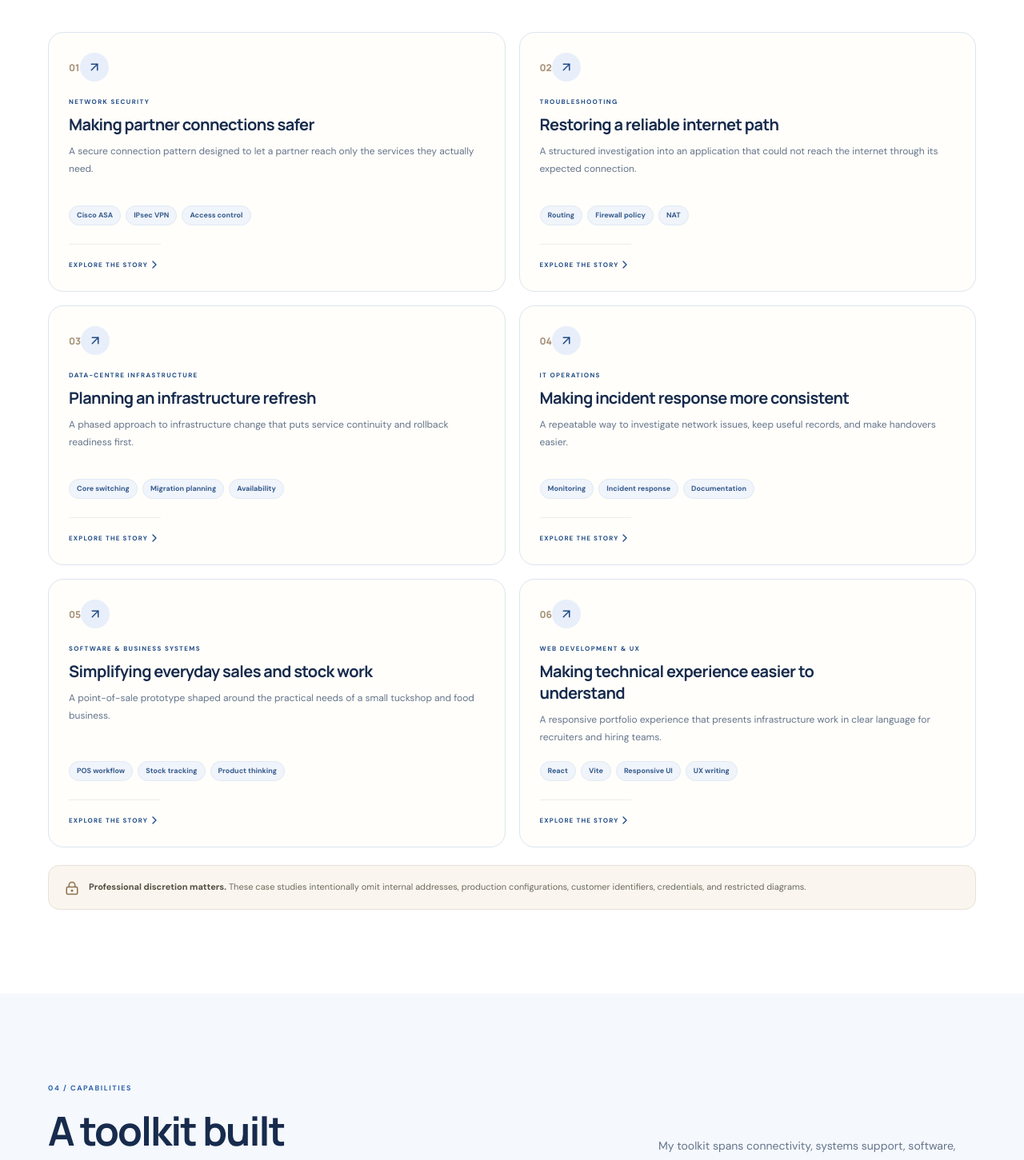
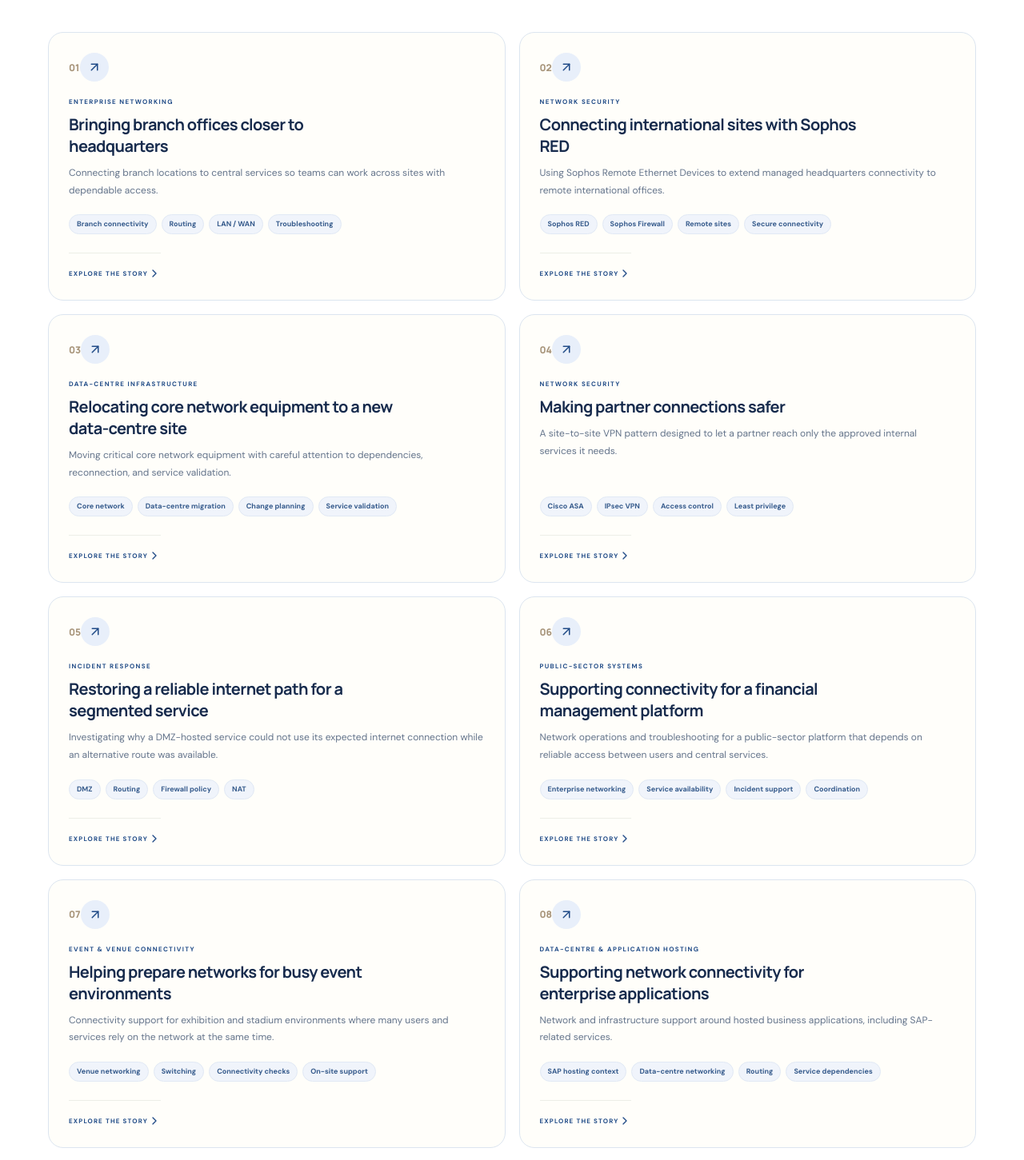
Before and after one commit to Tavadaish/ronald-soka-portfolio, a React (Vite) app: page / in a window 1280 px wide. Shown: the part 2636-4087 px from the top of the page at 80% size. Built offline with nearby package versions, Linux system fonts and the light colour scheme.

Commit message:
Update main.jsx

```diff
--- a/src/main.jsx
+++ b/src/main.jsx
@@ -10,47 +10,87 @@ import './styles.css'
 
 const projects = [
   {
-    number: '01', category: 'NETWORK SECURITY', title: 'Making partner connections safer',
-    summary: 'A secure connection pattern designed to let a partner reach only the services they actually need.',
-    tags: ['Cisco ASA', 'IPsec VPN', 'Access control'],
-    challenge: 'A partner needed to exchange files with selected internal services without receiving broad access to the wider network.',
-    approach: 'Defined the smallest required traffic scope, reviewed the VPN security parameters, and mapped out a validation plan for both access and connectivity.',
-    outcome: 'A reusable design approach centred on least privilege, clear access rules, and testing that confirms what is allowed—and what is not.',
-    takeaway: 'Security should enable the right work while keeping unrelated systems out of reach.',
-    note: 'Sanitised case study. Network addresses, peer details, credentials, and production configurations are intentionally omitted.'
+    number: '01', category: 'ENTERPRISE NETWORKING', title: 'Bringing branch offices closer to headquarters',
+    summary: 'Connecting branch locations to central services so teams can work across sites with dependable access.',
+    tags: ['Branch connectivity', 'Routing', 'LAN / WAN', 'Troubleshooting'],
+    challenge: 'Teams in branch locations need secure, reliable access to services and resources hosted at headquarters, even when sites have different local conditions.',
+    approach: 'Support the end-to-end site connectivity path: understand the required services, check routing and reachability, confirm the relevant access controls, and validate connectivity from the branch to the central destination.',
+    outcome: 'A more consistent approach to extending enterprise connectivity beyond the main office, with attention to service reachability and the boundaries between sites.',
+    takeaway: 'A site link is only useful when the people and applications that depend on it can reliably reach what they need.',
+    note: 'Sanitised case study. Branch names, addressing, network diagrams, service identifiers, and production configurations are omitted.'
   },
   {
-    number: '02', category: 'TROUBLESHOOTING', title: 'Restoring a reliable internet path',
-    summary: 'A structured investigation into an application that could not reach the internet through its expected connection.',
-    tags: ['Routing', 'Firewall policy', 'NAT'],
-    challenge: 'A service in a segmented network was unable to reach an external destination through its expected upstream path, although an alternate path was available.',
-    approach: 'Separated the problem into link health, route selection, address translation, firewall policy, and return-path checks before identifying a narrowly scoped change.',
-    outcome: 'A controlled troubleshooting method designed to restore the required access while limiting the risk of disrupting other services.',
-    takeaway: 'Good incident response is deliberate: isolate the cause, change only what is necessary, then verify the result.',
-    note: 'Generalised from operational troubleshooting. No live topology, service names, or sensitive network identifiers are included.'
+    number: '02', category: 'NETWORK SECURITY', title: 'Connecting international sites with Sophos RED',
+    summary: 'Using Sophos Remote Ethernet Devices to extend managed headquarters connectivity to remote international offices.',
+    tags: ['Sophos RED', 'Sophos Firewall', 'Remote sites', 'Secure connectivity'],
+    challenge: 'International offices need a dependable path to approved central services without losing visibility and control over how remote sites connect.',
+    approach: 'Work through remote-device provisioning, central firewall integration, routing, access policy, and end-to-end checks to confirm that required services are reachable and unrelated network access remains appropriately limited.',
+    outcome: 'A repeatable remote-site connectivity pattern built around central management, clear access boundaries, and validation from the remote location.',
+    takeaway: 'Remote connectivity works best when the user experience is simple and the security controls remain deliberate.',
+    note: 'Sanitised case study. Country names, site identities, public IPs, device serials, firewall rules, and tunnel details are intentionally excluded.'
   },
   {
-    number: '03', category: 'DATA-CENTRE INFRASTRUCTURE', title: 'Planning an infrastructure refresh',
-    summary: 'A phased approach to infrastructure change that puts service continuity and rollback readiness first.',
-    tags: ['Core switching', 'Migration planning', 'Availability'],
-    challenge: 'Physical infrastructure changes and modernisation can affect multiple dependent services if work is treated as one large cutover.',
-    approach: 'Organised the work around discovery, dependencies, change windows, migration waves, validation, rollback plans, and post-change monitoring.',
-    outcome: 'A staged delivery framework with clearer checkpoints, ownership, and recovery considerations for each phase.',
-    takeaway: 'The safest migration is one where teams understand dependencies and know how to recover before the change begins.',
-    note: 'Planning case study. Site diagrams, rack layouts, system names, and restricted infrastructure details are excluded.'
+    number: '03', category: 'DATA-CENTRE INFRASTRUCTURE', title: 'Relocating core network equipment to a new data-centre site',
+    summary: 'Moving critical core network equipment with careful attention to dependencies, reconnection, and service validation.',
+    tags: ['Core network', 'Data-centre migration', 'Change planning', 'Service validation'],
+    challenge: 'Relocating core equipment affects the connectivity paths that many downstream systems rely on, so the move needs coordinated sequencing and clear recovery options.',
+    approach: 'Treat the relocation as a controlled change: identify dependencies, coordinate disconnection and reconnection activities, verify physical and logical links, test core reachability and dependent services, and retain a clear escalation and rollback plan where applicable.',
+    outcome: 'A migration approach focused on restoring core connectivity methodically and checking dependent services instead of treating equipment relocation as a purely physical task.',
+    takeaway: 'A data-centre move is successful when the services behind the equipment are verified—not just when the hardware is in its new location.',
+    note: 'Sanitised case study. No site layout, rack elevation, hardware placement, management addresses, or detailed topology is published.'
   },
   {
-    number: '04', category: 'IT OPERATIONS', title: 'Making incident response more consistent',
-    summary: 'A repeatable way to investigate network issues, keep useful records, and make handovers easier.',
-    tags: ['Monitoring', 'Incident response', 'Documentation'],
-    challenge: 'When essential services depend on network connectivity, teams need to locate faults quickly and communicate findings clearly.',
-    approach: 'Use a layered checklist across device health, interfaces, routing, reachability, latency, security policies, and service-level checks—then document what changed and what was confirmed.',
-    outcome: 'A consistent approach to fault isolation, escalation, and handover that helps the next engineer pick up the story without starting from scratch.',
-    takeaway: 'Clear operational notes are part of the fix, not paperwork after the fix.',
-    note: 'Illustrative operational case study. Internal logs, customer details, and identifiable service information are not published.'
+    number: '04', category: 'NETWORK SECURITY', title: 'Making partner connections safer',
+    summary: 'A site-to-site VPN pattern designed to let a partner reach only the approved internal services it needs.',
+    tags: ['Cisco ASA', 'IPsec VPN', 'Access control', 'Least privilege'],
+    challenge: 'A partner needed to exchange files with selected internal services without receiving broad access to the wider data-centre network.',
+    approach: 'Define the narrowest required traffic scope, review VPN security parameters, align routing and firewall rules, and validate both permitted and prohibited access paths.',
+    outcome: 'A reusable implementation and validation approach centred on least privilege, explicit access rules, and evidence that the approved service path works as intended.',
+    takeaway: 'A secure connection should enable the right work without opening unrelated systems.',
+    note: 'Sanitised case study. Partner identity, server addresses, peer details, credentials, and production configurations are intentionally omitted.'
   },
   {
-    number: '05', category: 'SOFTWARE & BUSINESS SYSTEMS', title: 'Simplifying everyday sales and stock work',
+    number: '05', category: 'INCIDENT RESPONSE', title: 'Restoring a reliable internet path for a segmented service',
+    summary: 'Investigating why a DMZ-hosted service could not use its expected internet connection while an alternative route was available.',
+    tags: ['DMZ', 'Routing', 'Firewall policy', 'NAT'],
+    challenge: 'A service in a segmented environment could not reach an external destination through its expected upstream path, although an alternate provider path was working.',
+    approach: 'Separate the investigation into link health, route selection, policy-based routing where applicable, address translation, firewall rules, and return-path validation. Prefer a narrowly scoped change and verify it without disturbing unrelated services.',
+    outcome: 'A disciplined path to restoring the specific connectivity requirement while keeping the impact on other services in view.',
+    takeaway: 'When multiple internet paths exist, correct policy and return routing matter as much as link status.',
+    note: 'Generalised from operational troubleshooting. Provider details, host addresses, policies, and sensitive network identifiers are not included.'
+  },
+  {
+    number: '06', category: 'PUBLIC-SECTOR SYSTEMS', title: 'Supporting connectivity for a financial management platform',
+    summary: 'Network operations and troubleshooting for a public-sector platform that depends on reliable access between users and central services.',
+    tags: ['Enterprise networking', 'Service availability', 'Incident support', 'Coordination'],
+    challenge: 'Financial and administrative platforms depend on a stable network path between users, application services, and supporting infrastructure.',
+    approach: 'Approach faults from the service outward: establish the impact, validate network reachability, check routing and security boundaries, coordinate with the relevant technical teams, and record what has been tested.',
+    outcome: 'Practical network support aimed at restoring service access, narrowing the fault domain, and making incidents easier to communicate and follow up.',
+    takeaway: 'In business-critical systems, the network is part of the service experience—not just background infrastructure.',
+    note: 'Deliberately anonymised public-sector case study. Platform names, user information, internal architecture, operational schedules, and system identifiers are excluded.'
+  },
+  {
+    number: '07', category: 'EVENT & VENUE CONNECTIVITY', title: 'Helping prepare networks for busy event environments',
+    summary: 'Connectivity support for exhibition and stadium environments where many users and services rely on the network at the same time.',
+    tags: ['Venue networking', 'Switching', 'Connectivity checks', 'On-site support'],
+    challenge: 'Large event environments bring time-sensitive connectivity requirements, multiple service dependencies, and limited tolerance for unresolved issues during live operations.',
+    approach: 'Focus on the readiness basics: confirm intended connections, inspect link and device status, test reachability for the required services, and troubleshoot issues in coordination with the teams responsible for each component.',
+    outcome: 'A practical, service-focused approach to venue connectivity that prioritises readiness, clear fault isolation, and responsive support during operational windows.',
+    takeaway: 'For live events, testing the actual user and service path is more useful than assuming the network is ready because devices are powered on.',
+    note: 'Sanitised summary of event and venue connectivity work. Venue-specific designs, equipment locations, service identifiers, and security details are omitted.'
+  },
+  {
+    number: '08', category: 'DATA-CENTRE & APPLICATION HOSTING', title: 'Supporting network connectivity for enterprise applications',
+    summary: 'Network and infrastructure support around hosted business applications, including SAP-related services.',
+    tags: ['SAP hosting context', 'Data-centre networking', 'Routing', 'Service dependencies'],
+    challenge: 'Enterprise applications rely on several connected components, so an issue experienced by a user may originate in the network path, a security boundary, a host, or another dependency.',
+    approach: 'Help establish the affected service path, validate network reachability and policy, document findings, and coordinate with the teams responsible for the application and hosting layers.',
+    outcome: 'An infrastructure-focused contribution that keeps application connectivity, service dependencies, and cross-team troubleshooting visible.',
+    takeaway: 'Supporting an application means understanding the path it travels, while knowing where network responsibility ends and other teams take over.',
+    note: 'This is a network/infrastructure case study, not a claim of SAP functional configuration or completion of an SAP S/4HANA migration.'
+  },
+  {
+    number: '09', category: 'SOFTWARE & BUSINESS SYSTEMS', title: 'Simplifying everyday sales and stock work',
     summary: 'A point-of-sale prototype shaped around the practical needs of a small tuckshop and food business.',
     tags: ['POS workflow', 'Stock tracking', 'Product thinking'],
     challenge: 'Small operators need a simple way to record sales and understand stock usage without adding unnecessary complexity to a busy day.',
@@ -60,14 +100,14 @@ const projects = [
     note: 'Prototype case study. It does not claim production adoption, financial impact, or live customer deployment.'
   },
   {
-    number: '06', category: 'WEB DEVELOPMENT & UX', title: 'Making technical experience easier to understand',
+    number: '10', category: 'WEB DEVELOPMENT & UX', title: 'Making technical experience easier to understand',
     summary: 'A responsive portfolio experience that presents infrastructure work in clear language for recruiters and hiring teams.',
     tags: ['React', 'Vite', 'Responsive UI', 'UX writing'],
     challenge: 'Technical profiles can be difficult for non-specialist recruiters to scan when they rely too heavily on acronyms and tool lists.',
-    approach: 'Structure the experience around a welcoming introduction, plain-language project stories, capability groups, credentials, and clear contact actions.',
-    outcome: 'A mobile-friendly portfolio designed to help different audiences quickly understand the candidate’s range and find relevant evidence.',
+    approach: 'Build a responsive experience around a welcoming introduction, plain-language case studies, broader capability groups, education, and clear contact actions.',
+    outcome: 'A live, mobile-friendly portfolio designed to help different audiences understand the candidate’s range and find relevant evidence.',
     takeaway: 'Good interface design connects the information people need with the decision they are trying to make.',
-    note: 'Personal portfolio project. Technologies and project descriptions should be kept aligned with work actually completed.'
+    note: 'Personal portfolio project. Technologies and project descriptions should stay aligned with work actually completed.'
   }
 ]
 
@@ -165,7 +205,7 @@ function App() {
         <div className="approach-grid"><article className="approach-card"><span className="approach-symbol"><Compass size={22}/></span><span className="approach-kicker">01 — UNDERSTAND</span><h3>Start with the service</h3><p>Understand what is affected, who depends on it, and what a successful outcome should look like before changing anything.</p></article><article className="approach-card"><span className="approach-symbol"><Workflow size={22}/></span><span className="approach-kicker">02 — RESOLVE</span><h3>Work the problem methodically</h3><p>Follow the evidence across the network, security rules, and service path. Prefer precise, controlled changes over guesswork.</p></article><article className="approach-card"><span className="approach-symbol"><HeartHandshake size={22}/></span><span className="approach-kicker">03 — LEAVE IT CLEARER</span><h3>Validate and communicate</h3><p>Confirm the service works, document what changed, and make the next handover easier for the team.</p></article></div>
       </div></section>
 
-      <section className="projects-section section-pad" id="projects"><div className="section-wrap"><div className="section-heading"><div><span className="section-index">03 / SELECTED WORK</span><h2>Real problems.<br/><em>Practical responses.</em></h2></div><p className="section-intro">Examples across network and infrastructure operations, software workflows, and web experience. Each story starts with the problem and explains the thinking in plain language.</p></div>
+      <section className="projects-section section-pad" id="projects"><div className="section-wrap"><div className="section-heading"><div><span className="section-index">03 / SELECTED WORK</span><h2>Real problems.<br/><em>Practical responses.</em></h2></div><p className="section-intro">From branch and international connectivity to data-centre relocation, business-critical services, and software prototypes. Each story explains the challenge and engineering approach in plain language, while protecting sensitive operational details.</p></div>
         <div className="project-grid">{projects.map(p => <button className="project-card" key={p.number} onClick={() => setActiveProject(p)}><div className="project-card-top"><span className="project-number">{p.number}</span><span className="project-open" aria-hidden="true"><ArrowUpRight size={18}/></span></div><span className="project-category">{p.category}</span><h3>{p.title}</h3><p>{p.summary}</p><div className="tag-row">{p.tags.map(t => <span key={t}>{t}</span>)}</div><div className="project-card-bottom"><span>EXPLORE THE STORY</span><ChevronRight size={16}/></div></button>)}</div>
         <div className="confidential-note"><LockKeyhole size={18}/><p><strong>Professional discretion matters.</strong> These case studies intentionally omit internal addresses, production configurations, customer identifiers, credentials, and restricted diagrams.</p></div>
       </div></section>
```
